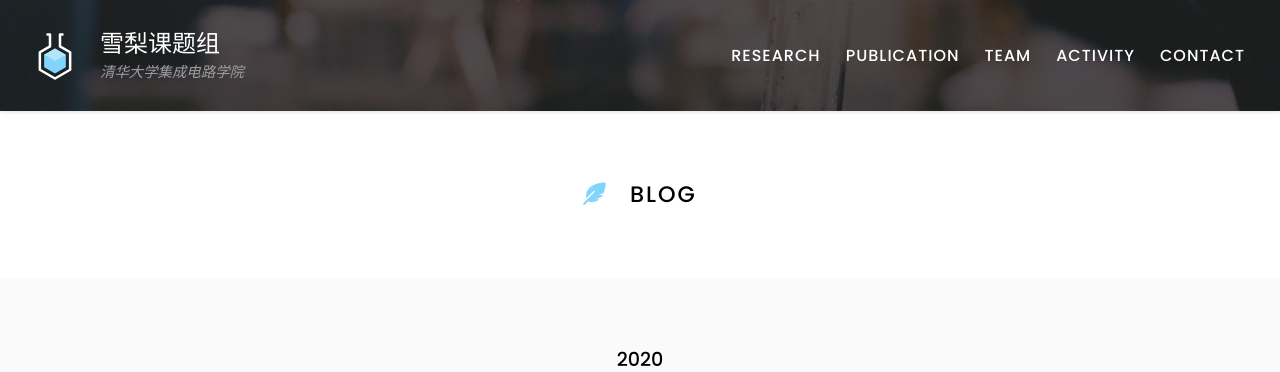
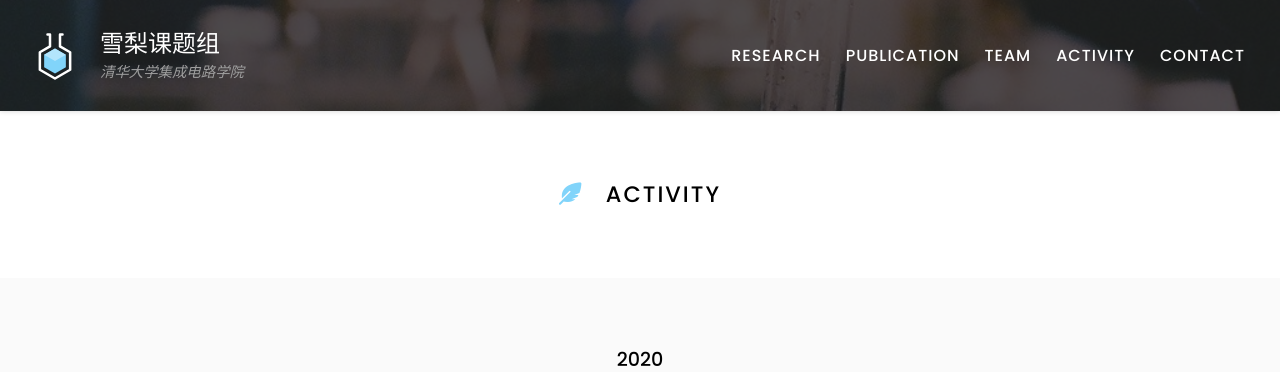
Before and after one commit to xueliktz/xueliktz.github.io, a Jekyll site: the page built from activity/index.md, in a window 1280 px wide. Shown: the top 372 px of the page. Built offline with Jekyll 4.4.1, drawn with Linux system fonts in a browser that asks for light colours.

Commit message:
Update index.md

```diff
--- a/activity/index.md
+++ b/activity/index.md
@@ -5,7 +5,7 @@ nav:
   tooltip: Activities in the lab
 ---
 
-# <i class="fas fa-feather-alt"></i>Blog
+# <i class="fas fa-feather-alt"></i>Activity
 
 {% include section.html %}
 
```
